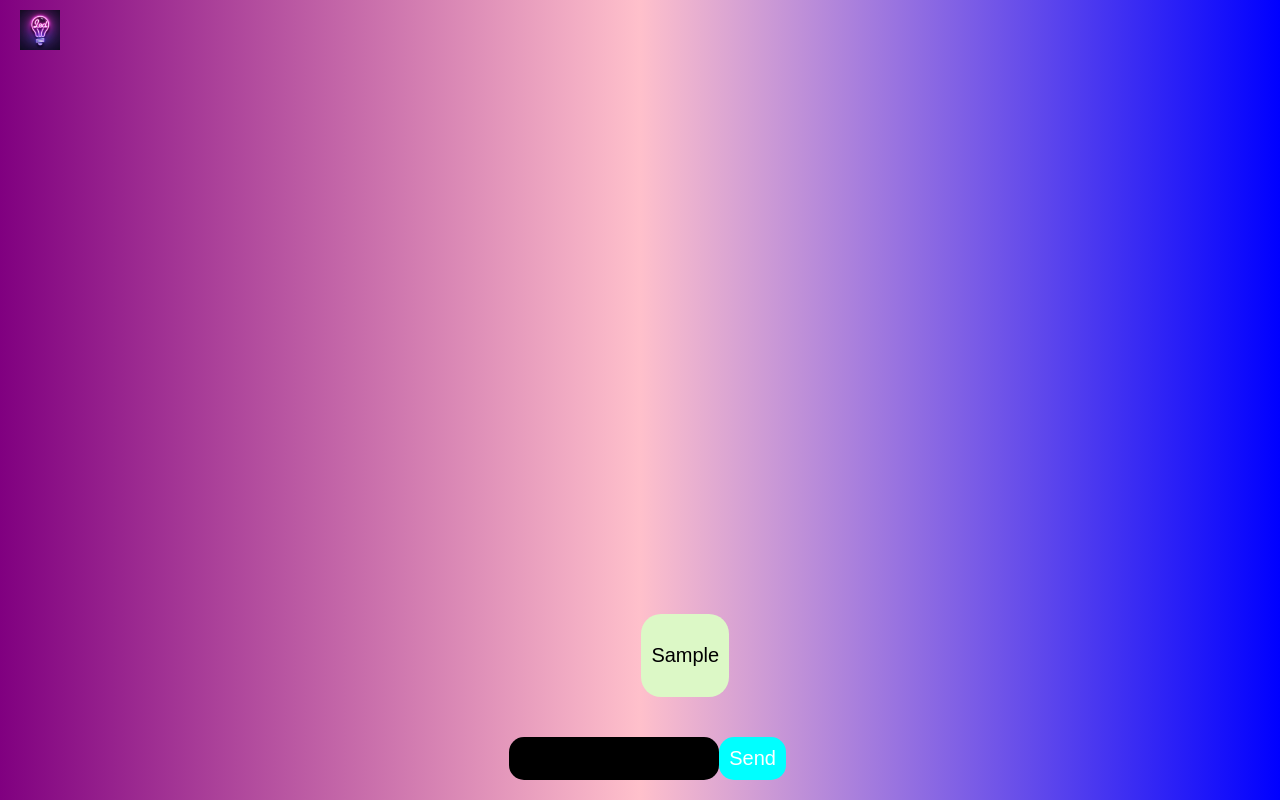
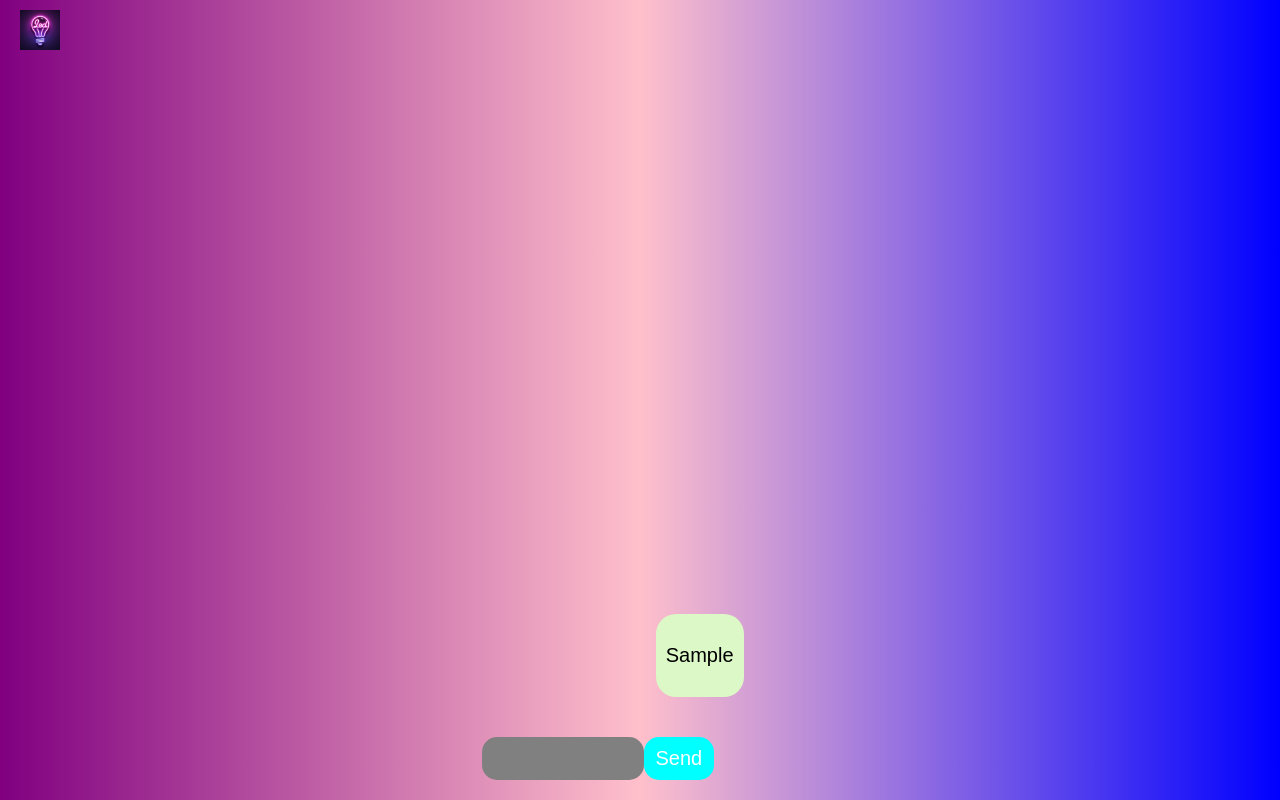
Before and after one commit to benninghoven/fullyhacks-2024, a React (Create React App) app in the folder frontend/my-app/: page / in a window 1280 px wide. Both pictures are taken after typing "Sample" into the empty fields and a click on the button "Send". Built offline with nearby package versions, Linux system fonts and the light colour scheme; the HTML template or start-up script is replaced by a standard one.

Commit message:
Broken; chat mesasges being flexed

```diff
--- a/frontend/my-app/src/Chat.css
+++ b/frontend/my-app/src/Chat.css
@@ -9,16 +9,19 @@
 
 .chat__messages {
   flex: 1;
-  overflow: auto;
   padding: 10px;
   font-size: 20px;
   display: flex;
-  flex-direction: column-reverse;
-  width: 100%; /* Set a fixed width for the messages container */
+  flex-direction: column-reverse; /* Reverse the direction */
+  width: 100%;
+  overflow-y: auto;
+  scrollbar-width: thin;
+  scrollbar-color: rgba(155, 155, 155, 0.7) transparent;
 }
 
+
 .chat__message {
-  max-width: 60%;
+  max-width: 60%; /* This will prevent the message from expanding beyond 60% of its container */
   padding: 10px;
   margin-bottom: 10px;
   border-radius: 20px;
@@ -38,17 +41,18 @@
 }
 
 .chat__input input {
-  width: 200px; /* Set the desired fixed width */
-  max-width: 100%; /* Ensures it doesn't exceed the parent's width */
   padding: 10px;
   border: none;
   border-radius: 15px;
   font-size: 20px;
-  background-color: black;
+  background-color: gray;
+  word-wrap: break-word;
+  width: 100%;
+  overflow-wrap: break-word;
 }
 
 .chat__input button {
-  width: 100px; /* Set the desired width */
+  width: 100px;
   padding: 10px;
   border: none;
   border-radius: 15px;
@@ -59,8 +63,7 @@
 }
 
 .chat__input form {
-  flex: 1; /* Take up remaining space */
-  display: inline-flex;
-  align-items: flex-end; /* Center items vertically */
+  max-width: 200px; /* This will prevent the input form from expanding beyond 200px */
+  align-items: flex-end;
   border-color: transparent;
 }
--- a/frontend/my-app/src/Chat.js
+++ b/frontend/my-app/src/Chat.js
@@ -15,7 +15,7 @@ const Chat = () => {
   const sendMessage = (event) => {
     event.preventDefault();
     if(input.trim() !== '') {
-      setMessages([{ text: input, user: true }, ...messages]);
+      setMessages([...messages, { text: input, user: true }]);
       setInput('');
     }
   };
@@ -27,13 +27,13 @@ const Chat = () => {
         <button type="submit" onClick={sendMessage}>Send</button>
       </form>
       <div className="chat__messages">
-        <div ref={messagesStartRef} />
-        {messages.map((message, i) => (
-          <div key={i} className={`chat__message ${message.user ? 'chat__userMessage' : ''}`}>
-            <p>{message.text}</p>
-          </div>
-        ))}
-      </div>
+  {messages.slice(0).reverse().map((message, i) => (
+    <div key={i} className={`chat__message ${message.user ? 'chat__userMessage' : ''}`}>
+      <p>{message.text}</p>
+    </div>
+  ))}
+  <div ref={messagesStartRef} />
+</div>
     </div>
   );
 };
```
